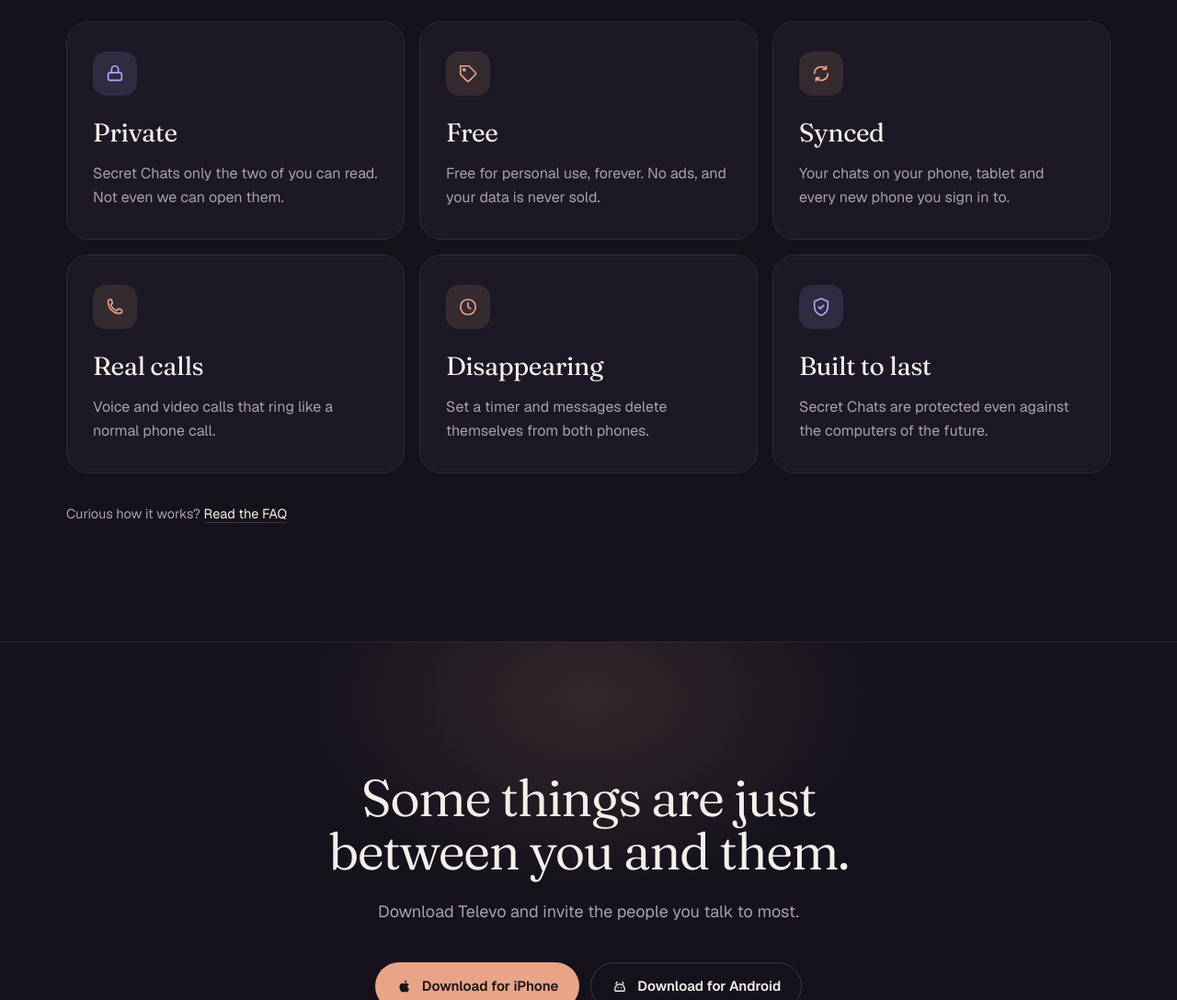
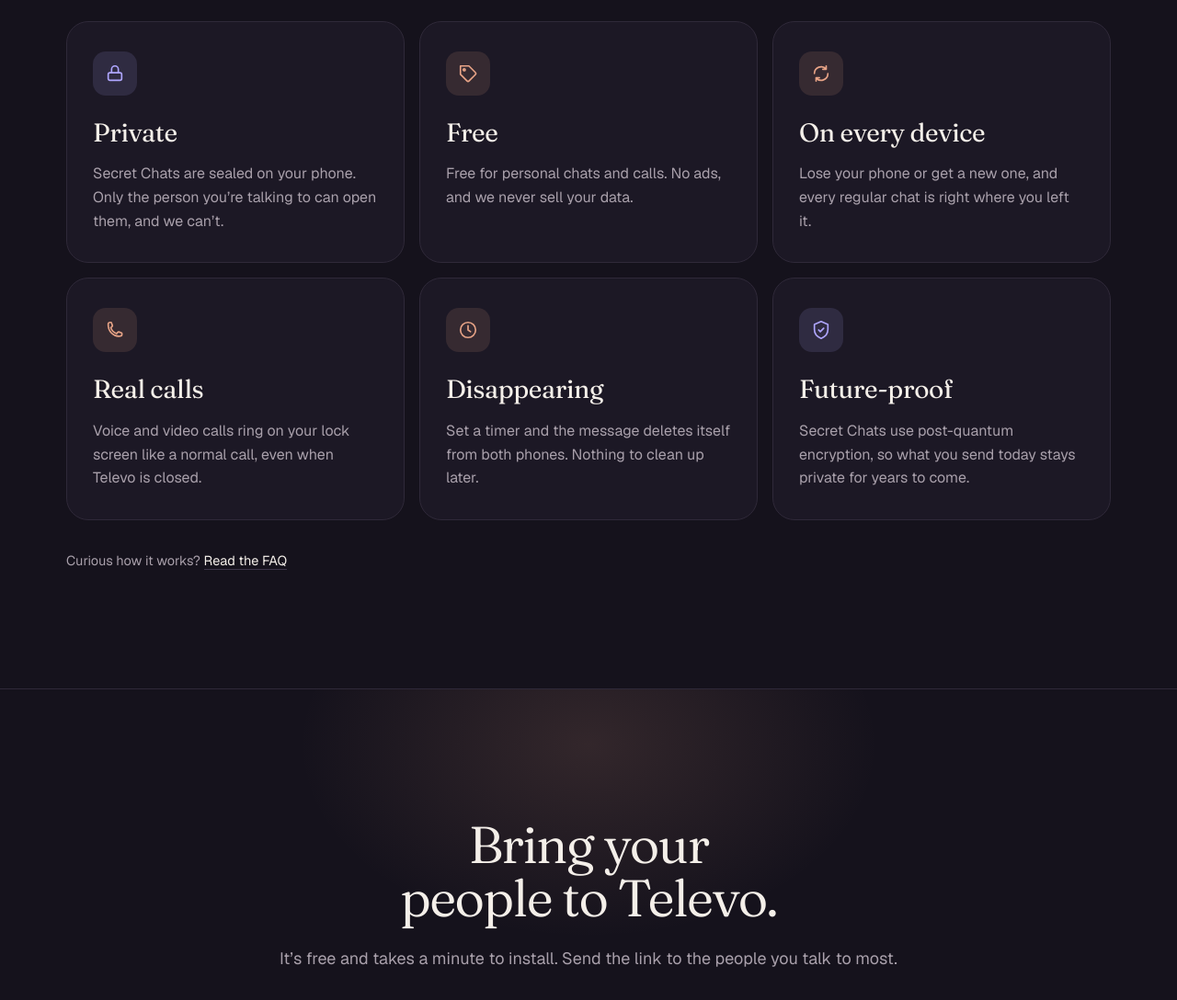
Before and after one commit to AToPu-sys/televo-site, a plain HTML site: page index.html in a window 1280 px wide. Shown: the part 1140-2228 px from the top of the page at 92% size. Drawn offline with nearby package versions, Linux system fonts and the light colour scheme.

Commit message:
Sharper, warmer copy: what you get, not slogans twice
- Hero subline says what Televo does instead of repeating Free. Fast. Simple.
- Tiles lead with the benefit: calls ring with the app closed, chats survive
  a lost phone, post-quantum Secret Chats explained in one line.
- Final CTA invites people to bring their contacts, with "free, a minute
  to install" right next to the buttons. 404 offers the download.

Co-Authored-By: Claude Opus 5.5 <noreply@anthropic.com>

```diff
--- a/index.html
+++ b/index.html
@@ -495,7 +495,7 @@
   <div class="wrap hero-grid">
     <div>
       <h1 data-i18n="hero.title">A private messenger for you and your people.</h1>
-      <p class="hero-sub" data-i18n="hero.sub">Chat, send voice messages and call on iPhone and Android. Your chats follow you to every device. For the really personal things, open a <strong>Secret Chat</strong> that only the two of you can read.</p>
+      <p class="hero-sub" data-i18n="hero.sub">Chat, call and send voice messages on iPhone and Android. And for the really private stuff, open a Secret Chat that only the two of you can read.<strong>Secret Chat</strong> that only the two of you can read.</p>
       <div class="hero-dl" data-dl>
         <a class="btn btn-ghost" data-dl-ios href="https://testflight.apple.com/join/yxDepS3N" target="_blank" rel="noopener">
           <svg width="18" height="18" viewBox="0 0 24 24" fill="currentColor" aria-hidden="true"><path d="M16.37 12.6c-.02-2.2 1.8-3.26 1.88-3.31-1.03-1.5-2.62-1.7-3.18-1.72-1.35-.14-2.64.8-3.33.8-.69 0-1.74-.78-2.87-.76-1.47.02-2.83.86-3.59 2.18-1.53 2.66-.39 6.6 1.1 8.75.73 1.05 1.6 2.24 2.73 2.2 1.1-.05 1.51-.71 2.84-.71 1.32 0 1.7.71 2.86.69 1.18-.02 1.93-1.07 2.65-2.13.84-1.22 1.18-2.4 1.2-2.46-.03-.01-2.3-.88-2.32-3.5zM14.2 6.13c.6-.73 1.01-1.75.9-2.76-.87.04-1.92.58-2.54 1.31-.56.65-1.05 1.68-.92 2.67.97.08 1.96-.49 2.56-1.22z"/></svg>
@@ -554,12 +554,12 @@
   <div class="wrap">
     <h2 class="h2 rv" data-i18n="why.title">Why Televo?</h2>
     <div class="tiles">
-      <article class="tile rv t-private"><div class="tile-ic"><svg width="22" height="22" viewBox="0 0 24 24" fill="none" stroke="currentColor" stroke-width="1.8" stroke-linecap="round" stroke-linejoin="round"><rect x="4" y="11" width="16" height="9" rx="2"/><path d="M8 11V7a4 4 0 018 0v4"/></svg></div><h3 data-i18n="t.private.h"></h3><p data-i18n="t.private.p"></p></article>
-      <article class="tile rv t-free"><div class="tile-ic"><svg width="22" height="22" viewBox="0 0 24 24" fill="none" stroke="currentColor" stroke-width="1.8" stroke-linecap="round" stroke-linejoin="round"><path d="M20.6 13.4l-7.2 7.2a2 2 0 01-2.8 0L3 13V3h10l7.6 7.6a2 2 0 010 2.8z"/><circle cx="7.5" cy="7.5" r="1.2"/></svg></div><h3 data-i18n="t.free.h"></h3><p data-i18n="t.free.p"></p></article>
-      <article class="tile rv t-synced"><div class="tile-ic"><svg width="22" height="22" viewBox="0 0 24 24" fill="none" stroke="currentColor" stroke-width="1.8" stroke-linecap="round" stroke-linejoin="round"><path d="M4 12a8 8 0 0114-5.3M20 12a8 8 0 01-14 5.3M18 3v4h-4M6 21v-4h4"/></svg></div><h3 data-i18n="t.synced.h"></h3><p data-i18n="t.synced.p"></p></article>
-      <article class="tile rv t-calls"><div class="tile-ic"><svg width="22" height="22" viewBox="0 0 24 24" fill="none" stroke="currentColor" stroke-width="1.8" stroke-linecap="round" stroke-linejoin="round"><path d="M4 5c0-1 1-2 2-2h1a1 1 0 011 .8l1 3a1 1 0 01-.3 1L7 9.3a12 12 0 007 7l1.5-1.7a1 1 0 011-.3l3 1a1 1 0 01.8 1v1c0 1-1 2-2 2C10.5 20.5 3.5 13.5 4 5z"/></svg></div><h3 data-i18n="t.calls.h"></h3><p data-i18n="t.calls.p"></p></article>
-      <article class="tile rv t-vanish"><div class="tile-ic"><svg width="22" height="22" viewBox="0 0 24 24" fill="none" stroke="currentColor" stroke-width="1.8" stroke-linecap="round" stroke-linejoin="round"><circle cx="12" cy="12" r="9"/><path d="M12 7v5l3 2"/></svg></div><h3 data-i18n="t.vanish.h"></h3><p data-i18n="t.vanish.p"></p></article>
-      <article class="tile rv t-future"><div class="tile-ic"><svg width="22" height="22" viewBox="0 0 24 24" fill="none" stroke="currentColor" stroke-width="1.8" stroke-linecap="round" stroke-linejoin="round"><path d="M12 2l8 3.5v6c0 5-3.4 8.7-8 10.5-4.6-1.8-8-5.5-8-10.5v-6L12 2z"/><path d="M9 12l2 2 4-4"/></svg></div><h3 data-i18n="t.future.h"></h3><p data-i18n="t.future.p"></p></article>
+      <article class="tile rv t-private"><div class="tile-ic"><svg width="22" height="22" viewBox="0 0 24 24" fill="none" stroke="currentColor" stroke-width="1.8" stroke-linecap="round" stroke-linejoin="round"><rect x="4" y="11" width="16" height="9" rx="2"/><path d="M8 11V7a4 4 0 018 0v4"/></svg></div><h3 data-i18n="t.private.h"></h3><p data-i18n="t.private.p">Secret Chats are sealed on your phone. Only the person you’re talking to can open them, and we can’t.</p></article>
+      <article class="tile rv t-free"><div class="tile-ic"><svg width="22" height="22" viewBox="0 0 24 24" fill="none" stroke="currentColor" stroke-width="1.8" stroke-linecap="round" stroke-linejoin="round"><path d="M20.6 13.4l-7.2 7.2a2 2 0 01-2.8 0L3 13V3h10l7.6 7.6a2 2 0 010 2.8z"/><circle cx="7.5" cy="7.5" r="1.2"/></svg></div><h3 data-i18n="t.free.h"></h3><p data-i18n="t.free.p">Free for personal chats and calls. No ads, and we never sell your data.</p></article>
+      <article class="tile rv t-synced"><div class="tile-ic"><svg width="22" height="22" viewBox="0 0 24 24" fill="none" stroke="currentColor" stroke-width="1.8" stroke-linecap="round" stroke-linejoin="round"><path d="M4 12a8 8 0 0114-5.3M20 12a8 8 0 01-14 5.3M18 3v4h-4M6 21v-4h4"/></svg></div><h3 data-i18n="t.synced.h">On every device</h3><p data-i18n="t.synced.p">Lose your phone or get a new one, and every regular chat is right where you left it.</p></article>
+      <article class="tile rv t-calls"><div class="tile-ic"><svg width="22" height="22" viewBox="0 0 24 24" fill="none" stroke="currentColor" stroke-width="1.8" stroke-linecap="round" stroke-linejoin="round"><path d="M4 5c0-1 1-2 2-2h1a1 1 0 011 .8l1 3a1 1 0 01-.3 1L7 9.3a12 12 0 007 7l1.5-1.7a1 1 0 011-.3l3 1a1 1 0 01.8 1v1c0 1-1 2-2 2C10.5 20.5 3.5 13.5 4 5z"/></svg></div><h3 data-i18n="t.calls.h"></h3><p data-i18n="t.calls.p">Voice and video calls ring on your lock screen like a normal call, even when Televo is closed.</p></article>
+      <article class="tile rv t-vanish"><div class="tile-ic"><svg width="22" height="22" viewBox="0 0 24 24" fill="none" stroke="currentColor" stroke-width="1.8" stroke-linecap="round" stroke-linejoin="round"><circle cx="12" cy="12" r="9"/><path d="M12 7v5l3 2"/></svg></div><h3 data-i18n="t.vanish.h"></h3><p data-i18n="t.vanish.p">Set a timer and the message deletes itself from both phones. Nothing to clean up later.</p></article>
+      <article class="tile rv t-future"><div class="tile-ic"><svg width="22" height="22" viewBox="0 0 24 24" fill="none" stroke="currentColor" stroke-width="1.8" stroke-linecap="round" stroke-linejoin="round"><path d="M12 2l8 3.5v6c0 5-3.4 8.7-8 10.5-4.6-1.8-8-5.5-8-10.5v-6L12 2z"/><path d="M9 12l2 2 4-4"/></svg></div><h3 data-i18n="t.future.h">Future-proof</h3><p data-i18n="t.future.p">Secret Chats use post-quantum encryption, so what you send today stays private for years to come.</p></article>
     </div>
     <p class="hero-more" style="margin-top:32px" data-i18n="why.more"></p>
   </div>
@@ -567,8 +567,8 @@
 
 <section class="download" id="download">
   <div class="wrap">
-    <h2 class="h2 rv" data-i18n="dl.title">Some things are just between you and them.</h2>
-    <p class="lede" data-i18n="dl.sub">Free on iPhone and Android. Install it, then send the link to the people you talk to most.</p>
+    <h2 class="h2 rv" data-i18n="dl.title">Bring your people to Televo.</h2>
+    <p class="lede" data-i18n="dl.sub">It’s free and takes a minute to install. Send the link to the people you talk to most.</p>
     <div class="dl-buttons" data-dl>
       <a class="btn btn-ghost" data-dl-ios href="https://testflight.apple.com/join/yxDepS3N" target="_blank" rel="noopener">
         <svg width="18" height="18" viewBox="0 0 24 24" fill="currentColor" aria-hidden="true"><path d="M16.37 12.6c-.02-2.2 1.8-3.26 1.88-3.31-1.03-1.5-2.62-1.7-3.18-1.72-1.35-.14-2.64.8-3.33.8-.69 0-1.74-.78-2.87-.76-1.47.02-2.83.86-3.59 2.18-1.53 2.66-.39 6.6 1.1 8.75.73 1.05 1.6 2.24 2.73 2.2 1.1-.05 1.51-.71 2.84-.71 1.32 0 1.7.71 2.86.69 1.18-.02 1.93-1.07 2.65-2.13.84-1.22 1.18-2.4 1.2-2.46-.03-.01-2.3-.88-2.32-3.5zM14.2 6.13c.6-.73 1.01-1.75.9-2.76-.87.04-1.92.58-2.54 1.31-.56.65-1.05 1.68-.92 2.67.97.08 1.96-.49 2.56-1.22z"/></svg>
@@ -632,24 +632,24 @@
       'nav.why': 'Why Televo',
       'nav.privacy': 'Privacy',
       'hero.title': 'Private messaging for you and your people.',
-      'hero.sub': 'Fast, free and without ads. Chat, call and send voice messages on iPhone and Android.',
+      'hero.sub': 'Chat, call and send voice messages on iPhone and Android. And for the really private stuff, open a Secret Chat that only the two of you can read.',
       'hero.more': 'Free. Fast. Simple.',
       'why.title': 'Why Televo?',
       't.private.h': 'Private',
-      't.private.p': 'Secret Chats only the two of you can read. Not even we can open them.',
+      't.private.p': 'Secret Chats are sealed on your phone. Only the person you’re talking to can open them, and we can’t.',
       't.free.h': 'Free',
-      't.free.p': 'Free for personal use, forever. No ads, and your data is never sold.',
-      't.synced.h': 'Synced',
-      't.synced.p': 'Your chats on your phone, tablet and every new phone you sign in to.',
+      't.free.p': 'Free for personal chats and calls. No ads, and we never sell your data.',
+      't.synced.h': 'On every device',
+      't.synced.p': 'Lose your phone or get a new one, and every regular chat is right where you left it.',
       't.calls.h': 'Real calls',
-      't.calls.p': 'Voice and video calls that ring like a normal phone call.',
+      't.calls.p': 'Voice and video calls ring on your lock screen like a normal call, even when Televo is closed.',
       't.vanish.h': 'Disappearing',
-      't.vanish.p': 'Set a timer and messages delete themselves from both phones.',
-      't.future.h': 'Built to last',
-      't.future.p': 'Secret Chats are protected even against the computers of the future.',
+      't.vanish.p': 'Set a timer and the message deletes itself from both phones. Nothing to clean up later.',
+      't.future.h': 'Future-proof',
+      't.future.p': 'Secret Chats use post-quantum encryption, so what you send today stays private for years to come.',
       'why.more': 'Curious how it works? <a href="/support#encryption">Read the FAQ</a>',
-      'dl.title': 'Some things are just between you and them.',
-      'dl.sub': 'Download Televo and invite the people you talk to most.',
+      'dl.title': 'Bring your people to Televo.',
+      'dl.sub': 'It’s free and takes a minute to install. Send the link to the people you talk to most.',
       'dl.note': 'On iPhone, the link opens TestFlight, Apple’s app for beta versions.',
       'nav.skip': 'Skip to download',
       'nav.faq': 'FAQ',
@@ -700,24 +700,24 @@
       'nav.why': 'Почему Televo',
       'nav.privacy': 'Конфиденциальность',
       'hero.title': 'Приватный мессенджер для вас и ваших близких.',
-      'hero.sub': 'Быстрый, бесплатный и без рекламы. Переписка, звонки и голосовые на iPhone и Android.',
+      'hero.sub': 'Переписывайтесь, звоните и отправляйте голосовые на iPhone и Android. А для самого личного откройте Секретный чат, который прочитаете только вы двое.',
       'hero.more': 'Бесплатно. Быстро. Просто.',
       'why.title': 'Почему Televo?',
       't.private.h': 'Приватный',
-      't.private.p': 'Секретные чаты прочитаете только вы двое. Даже мы не можем их открыть.',
+      't.private.p': 'Секретные чаты запечатываются на вашем телефоне. Открыть их может только собеседник, даже мы не можем.',
       't.free.h': 'Бесплатный',
-      't.free.p': 'Бесплатно для личного общения, навсегда. Без рекламы, данные не продаются.',
-      't.synced.h': 'Везде с вами',
-      't.synced.p': 'Чаты на телефоне, планшете и на каждом новом телефоне, где вы войдёте.',
+      't.free.p': 'Переписка и звонки бесплатны. Без рекламы, и мы никогда не продаём ваши данные.',
+      't.synced.h': 'На всех устройствах',
+      't.synced.p': 'Потеряли телефон или купили новый? Все обычные чаты на месте, как и были.',
       't.calls.h': 'Настоящие звонки',
-      't.calls.p': 'Голосовые и видеозвонки звонят как обычный телефонный вызов.',
+      't.calls.p': 'Голосовые и видеозвонки приходят на экран блокировки как обычный звонок, даже когда Televo закрыт.',
       't.vanish.h': 'Исчезающие',
-      't.vanish.p': 'Поставьте таймер — и сообщения сами удалятся с обоих телефонов.',
-      't.future.h': 'На годы вперёд',
-      't.future.p': 'Секретные чаты защищены даже от компьютеров будущего.',
+      't.vanish.p': 'Поставьте таймер, и сообщение само удалится с обоих телефонов. Ничего не нужно чистить.',
+      't.future.h': 'Защита на годы',
+      't.future.p': 'Секретные чаты используют постквантовое шифрование: то, что вы пишете сегодня, останется личным и через годы.',
       'why.more': 'Интересно, как это устроено? <a href="/support#encryption">Читайте вопросы и ответы</a>',
-      'dl.title': 'Некоторые вещи касаются только вас двоих.',
-      'dl.sub': 'Скачайте Televo и позовите тех, с кем общаетесь чаще всего.',
+      'dl.title': 'Позовите своих в Televo.',
+      'dl.sub': 'Это бесплатно, установка займёт минуту. Отправьте ссылку тем, с кем общаетесь чаще всего.',
       'dl.note': 'На iPhone ссылка откроет TestFlight — приложение Apple для бета-версий.',
       'nav.skip': 'Перейти к скачиванию',
       'nav.faq': 'Вопросы',
```
Also changed, not shown: 404.html (+3 -2 lines).
